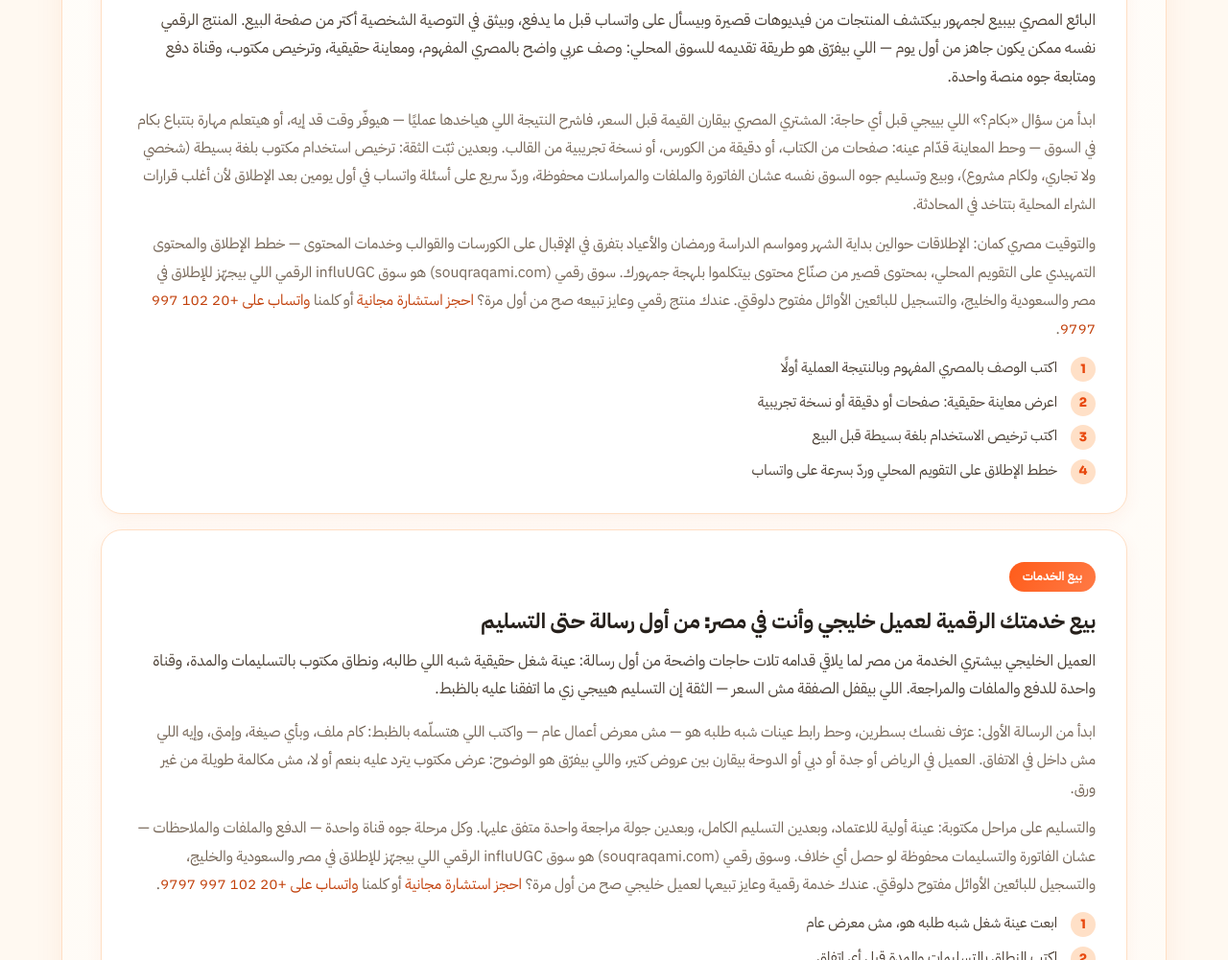
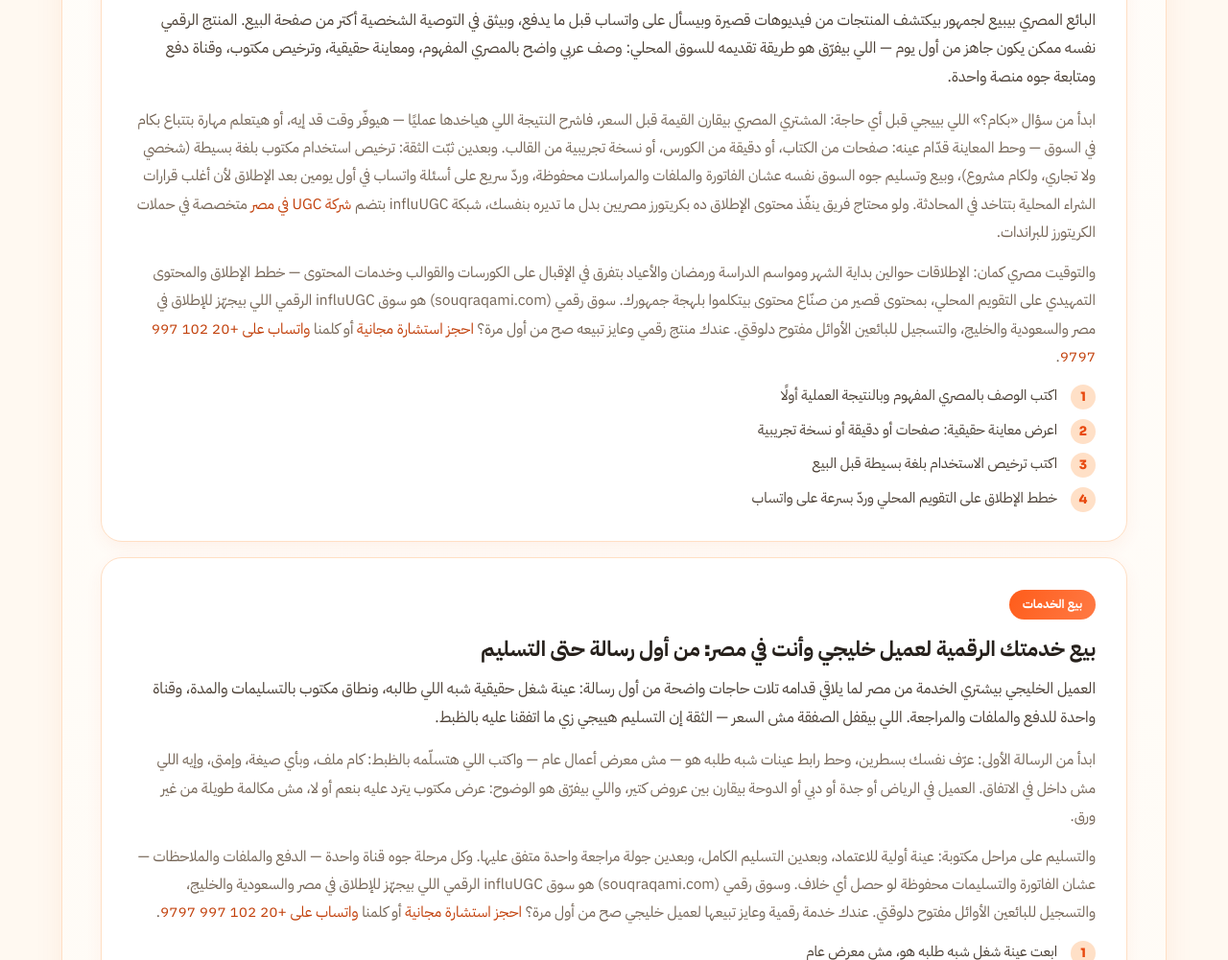
Before and after one commit to mostafaabaas/souqraqami, a plain HTML site: page index.html in a window 1280 px wide. Shown: the part 5417-6418 px from the top of the page at 96% size. Drawn offline with Linux system fonts and the light colour scheme.

Commit message:
Add in-content network link to influUGC Egypt UGC agency page (شركة UGC في مصر)

```diff
--- a/index.html
+++ b/index.html
@@ -338,7 +338,7 @@
           <span class="tag">البيع في مصر</span>
           <h3>بيع المنتجات الرقمية في مصر: إيه اللي بيختلف عند البائع المصري؟</h3>
           <p class="g-lead">البائع المصري بيبيع لجمهور بيكتشف المنتجات من فيديوهات قصيرة وبيسأل على واتساب قبل ما يدفع، وبيثق في التوصية الشخصية أكتر من صفحة البيع. المنتج الرقمي نفسه ممكن يكون جاهز من أول يوم — اللي بيفرّق هو طريقة تقديمه للسوق المحلي: وصف عربي واضح بالمصري المفهوم، ومعاينة حقيقية، وترخيص مكتوب، وقناة دفع ومتابعة جوه منصة واحدة.</p>
-          <p>ابدأ من سؤال «بكام؟» اللي بييجي قبل أي حاجة: المشتري المصري بيقارن القيمة قبل السعر، فاشرح النتيجة اللي هياخدها عمليًا — هيوفّر وقت قد إيه، أو هيتعلم مهارة بتتباع بكام في السوق — وحط المعاينة قدّام عينه: صفحات من الكتاب، أو دقيقة من الكورس، أو نسخة تجريبية من القالب. وبعدين ثبّت الثقة: ترخيص استخدام مكتوب بلغة بسيطة (شخصي ولا تجاري، ولكام مشروع)، وبيع وتسليم جوه السوق نفسه عشان الفاتورة والملفات والمراسلات محفوظة، وردّ سريع على أسئلة واتساب في أول يومين بعد الإطلاق لأن أغلب قرارات الشراء المحلية بتتاخد في المحادثة.</p>
+          <p>ابدأ من سؤال «بكام؟» اللي بييجي قبل أي حاجة: المشتري المصري بيقارن القيمة قبل السعر، فاشرح النتيجة اللي هياخدها عمليًا — هيوفّر وقت قد إيه، أو هيتعلم مهارة بتتباع بكام في السوق — وحط المعاينة قدّام عينه: صفحات من الكتاب، أو دقيقة من الكورس، أو نسخة تجريبية من القالب. وبعدين ثبّت الثقة: ترخيص استخدام مكتوب بلغة بسيطة (شخصي ولا تجاري، ولكام مشروع)، وبيع وتسليم جوه السوق نفسه عشان الفاتورة والملفات والمراسلات محفوظة، وردّ سريع على أسئلة واتساب في أول يومين بعد الإطلاق لأن أغلب قرارات الشراء المحلية بتتاخد في المحادثة. ولو محتاج فريق ينفّذ محتوى الإطلاق ده بكريتورز مصريين بدل ما تديره بنفسك، شبكة influUGC بتضم <a href="https://www.influugc.com/ar/ugc-agency-egypt">شركة UGC في مصر</a> متخصصة في حملات الكريتورز للبراندات.</p>
           <p>والتوقيت مصري كمان: الإطلاقات حوالين بداية الشهر ومواسم الدراسة ورمضان والأعياد بتفرق في الإقبال على الكورسات والقوالب وخدمات المحتوى — خطط الإطلاق والمحتوى التمهيدي على التقويم المحلي، بمحتوى قصير من صنّاع محتوى بيتكلموا بلهجة جمهورك. سوق رقمي (souqraqami.com) هو سوق influUGC الرقمي اللي بيجهّز للإطلاق في مصر والسعودية والخليج، والتسجيل للبائعين الأوائل مفتوح دلوقتي. عندك منتج رقمي وعايز تبيعه صح من أول مرة؟ <a href="https://www.influugc.com/book?utm_source=souqraqami&utm_medium=satellite&utm_campaign=network">احجز استشارة مجانية</a> أو كلمنا <a href="https://wa.me/201029979797?utm_source=souqraqami&utm_medium=satellite&utm_campaign=network">واتساب على +20 102 997 9797</a>.</p>
           <ol class="num-list">
             <li>اكتب الوصف بالمصري المفهوم وبالنتيجة العملية أولًا</li>
```
